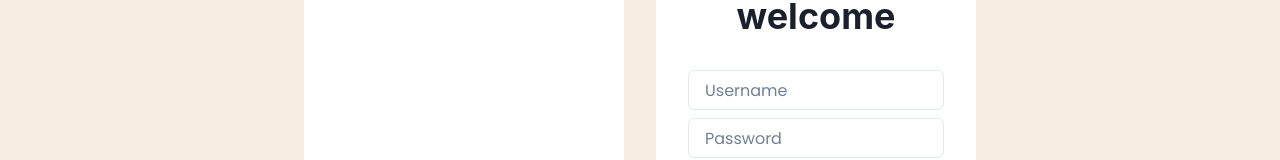
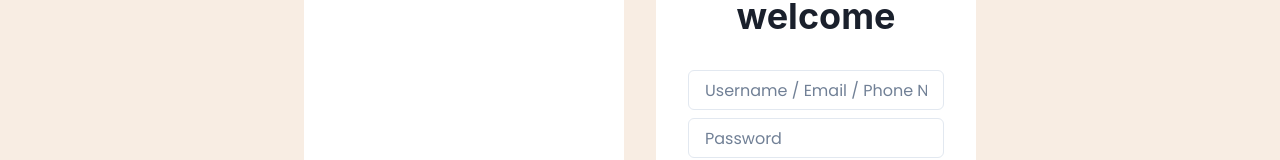
Before and after one commit to jasonkarjadi/latte-app, a Next.js app: page / in a window 1280 px wide. Shown: the part 137-297 px from the top of the page. Built offline with nearby package versions, Linux system fonts and the light colour scheme.

Commit message:
connect form to backend

```diff
--- a/app/page.jsx
+++ b/app/page.jsx
@@ -20,10 +20,18 @@ const RootPage = () => {
           <Heading mb={8} className={poppins.className}>
             welcome
           </Heading>
-          <Box as="form" action="/api/sessions" method="POST">
+          <Box
+            as="form"
+            action="http://localhost:2000/auth/login"
+            method="POST"
+          >
             <FormControl>
               <FormLabel mr="0">
-                <Input type="text" name="password" placeholder="Username" />
+                <Input
+                  type="text"
+                  name="userLog"
+                  placeholder="Username / Email / Phone Number"
+                />
               </FormLabel>
             </FormControl>
             <FormControl>
```
